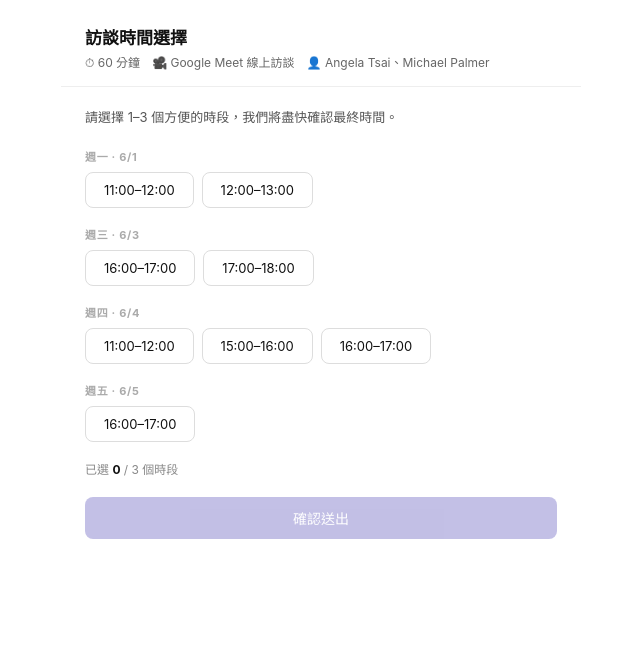
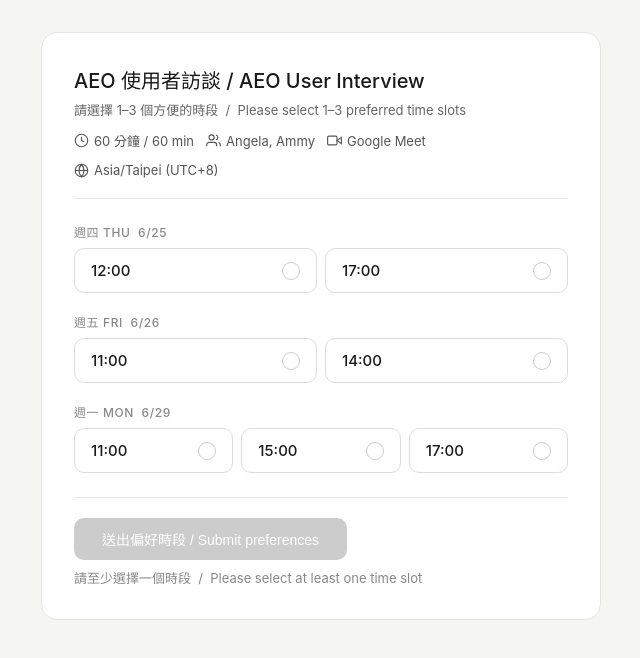
Before and after one commit to angela-tsai-appier/interview-scheduler, a plain HTML site: page index.html in a window 1280 px wide. Shown: the whole page, without its empty margins (319-959 px from the left). Drawn offline with Linux system fonts and the light colour scheme.

Commit message:
Update index.html

```diff
--- a/index.html
+++ b/index.html
@@ -3,112 +3,149 @@
 <head>
 <meta charset="UTF-8">
 <meta name="viewport" content="width=device-width, initial-scale=1.0">
-<title>訪談時間選擇</title>
+<title>AEO 訪談時段選擇 / AEO Interview Scheduler</title>
 <style>
   * { box-sizing: border-box; margin: 0; padding: 0; }
-body { font-family: -apple-system, BlinkMacSystemFont, 'Segoe UI', sans-serif; background: #fff; color: #111; max-width: 520px; margin: 0 auto; padding: 0 0 40px; }
-.header { padding: 24px 24px 16px; border-bottom: 1px solid #eee; }
-.header h1 { font-size: 17px; font-weight: 600; margin-bottom: 4px; }
-.header .sub { font-size: 13px; color: #888; margin-bottom: 12px; }
+  body { font-family: -apple-system, BlinkMacSystemFont, 'Segoe UI', sans-serif; background: #f5f5f3; color: #1a1a1a; padding: 2rem 1rem; }
+  .container { max-width: 560px; margin: 0 auto; background: #fff; border-radius: 16px; padding: 2rem; border: 1px solid #e5e5e2; }
+  .header { border-bottom: 1px solid #e5e5e2; padding-bottom: 1.25rem; margin-bottom: 1.5rem; }
+  .title { font-size: 20px; font-weight: 500; margin-bottom: 6px; }
+  .subtitle { font-size: 13px; color: #666; margin-bottom: 12px; }
   .meta { display: flex; flex-wrap: wrap; gap: 12px; }
-.meta-item { font-size: 12px; color: #666; }
-.body { padding: 20px 24px; }
-.intro { font-size: 13px; color: #555; margin-bottom: 20px; line-height: 1.6; }
-.day-group { margin-bottom: 18px; }
-.day-label { font-size: 11px; font-weight: 700; color: #aaa; text-transform: uppercase; letter-spacing: .06em; margin-bottom: 8px; }
-.slots { display: flex; flex-wrap: wrap; gap: 8px; }
-.slot { padding: 9px 18px; border: 1.5px solid #ddd; border-radius: 8px; font-size: 13px; cursor: pointer; user-select: none; transition: all .15s; background: #fff; }
-.slot:hover { border-color: #7C6EF0; background: #F5F3FF; }
-.slot.selected { border-color: #534AB7; background: #EEEDFE; color: #26215C; font-weight: 500; }
-.slot.disabled { opacity: .35; pointer-events: none; }
-.counter { font-size: 12px; color: #888; margin-top: 8px; }
-.counter b { color: #111; }
-.footer { padding: 0 24px; }
-.btn { width: 100%; padding: 11px; font-size: 14px; font-weight: 500; border: none; border-radius: 8px; cursor: pointer; background: #534AB7; color: #fff; transition: opacity .15s; }
-.btn:disabled { opacity: .35; cursor: not-allowed; }
-.btn:not(:disabled):hover { opacity: .88; }
-.success { margin-top: 14px; padding: 14px 16px; background: #f5f5f5; border-radius: 8px; font-size: 13px; display: none; }
-.success.show { display: block; }
-.success strong { display: block; margin-bottom: 8px; }
-.success ul { padding-left: 16px; line-height: 2; color: #444; }
-.thanks { margin-top: 10px; font-size: 12px; color: #999; line-height: 1.7; }
+  .meta-item { display: flex; align-items: center; gap: 5px; font-size: 13px; color: #555; }
+  .meta-item svg { width: 15px; height: 15px; stroke: currentColor; fill: none; stroke-width: 1.8; flex-shrink: 0; }
+  .day-group { margin-bottom: 1.25rem; }
+  .day-label { font-size: 12px; font-weight: 500; color: #888; letter-spacing: 0.05em; text-transform: uppercase; margin-bottom: 8px; }
+  .slots { display: grid; grid-template-columns: repeat(auto-fit, minmax(130px, 1fr)); gap: 8px; }
+  .slot { background: #fff; border: 1px solid #ddd; border-radius: 10px; padding: 12px 16px; cursor: pointer; transition: all 0.15s; display: flex; align-items: center; gap: 10px; user-select: none; }
+  .slot:hover { border-color: #999; background: #f9f9f8; }
+  .slot.selected { border: 2px solid #185FA5; background: #EBF3FC; }
+  .slot-time { font-size: 15px; font-weight: 500; color: #1a1a1a; }
+  .slot.selected .slot-time { color: #185FA5; }
+  .check { width: 18px; height: 18px; border-radius: 50%; border: 1.5px solid #ccc; margin-left: auto; flex-shrink: 0; display: flex; align-items: center; justify-content: center; transition: all 0.15s; }
+  .slot.selected .check { background: #185FA5; border-color: #185FA5; }
+  .check svg { display: none; width: 10px; height: 10px; stroke: white; fill: none; stroke-width: 2.5; }
+  .slot.selected .check svg { display: block; }
+  .submit-area { margin-top: 1.5rem; padding-top: 1.25rem; border-top: 1px solid #e5e5e2; }
+  .submit-btn { background: #185FA5; color: white; border: none; border-radius: 10px; padding: 11px 28px; font-size: 14px; font-weight: 500; cursor: pointer; transition: background 0.15s; }
+  .submit-btn:hover { background: #0C447C; }
+  .submit-btn:disabled { background: #ccc; cursor: not-allowed; }
+  .hint { font-size: 13px; color: #888; margin-top: 8px; }
+  .success { display: none; text-align: center; padding: 2rem; }
+  .success-icon { font-size: 40px; margin-bottom: 12px; }
+  .success h2 { font-size: 18px; font-weight: 500; margin-bottom: 8px; }
+  .success p { font-size: 14px; color: #555; line-height: 1.6; }
 </style>
 </head>
 <body>
+<div class="container">
   <div class="header">
-  <h1>訪談時間選擇</h1>
+    <p class="title">AEO 使用者訪談&nbsp;/&nbsp;AEO User Interview</p>
+    <p class="subtitle">請選擇 1–3 個方便的時段 &nbsp;/&nbsp; Please select 1–3 preferred time slots</p>
     <div class="meta">
-    <div class="meta-item">⏱ 60 分鐘</div>
-    <div class="meta-item">🎥 Google Meet 線上訪談</div>
-    <div class="meta-item">👤 Angela Tsai、Michael Palmer</div>
+      <span class="meta-item">
+        <svg viewBox="0 0 24 24"><circle cx="12" cy="12" r="10"/><polyline points="12 6 12 12 16 14"/></svg>
+        60 分鐘 / 60 min
+      </span>
+      <span class="meta-item">
+        <svg viewBox="0 0 24 24"><path d="M17 21v-2a4 4 0 0 0-4-4H5a4 4 0 0 0-4 4v2"/><circle cx="9" cy="7" r="4"/><path d="M23 21v-2a4 4 0 0 0-3-3.87"/><path d="M16 3.13a4 4 0 0 1 0 7.75"/></svg>
+        Angela, Ammy
+      </span>
+      <span class="meta-item">
+        <svg viewBox="0 0 24 24"><polygon points="23 7 16 12 23 17 23 7"/><rect x="1" y="5" width="15" height="14" rx="2" ry="2"/></svg>
+        Google Meet
+      </span>
+      <span class="meta-item">
+        <svg viewBox="0 0 24 24"><circle cx="12" cy="12" r="10"/><line x1="2" y1="12" x2="22" y2="12"/><path d="M12 2a15.3 15.3 0 0 1 4 10 15.3 15.3 0 0 1-4 10 15.3 15.3 0 0 1-4-10 15.3 15.3 0 0 1 4-10z"/></svg>
+        Asia/Taipei (UTC+8)
+      </span>
     </div>
   </div>
-<div class="body">
-  <p class="intro">請選擇 1–3 個方便的時段，我們將盡快確認最終時間。</p>
 
+  <div id="form-area">
     <div class="day-group">
-    <div class="day-label">週一 · 6/1</div>
+      <div class="day-label">週四 Thu &nbsp;6/25</div>
       <div class="slots">
-      <div class="slot" data-label="6/1（週一）11:00–12:00" onclick="toggle(this)">11:00–12:00</div>
-      <div class="slot" data-label="6/1（週一）12:00–13:00" onclick="toggle(this)">12:00–13:00</div>
+        <div class="slot" data-time="2026-06-25T12:00" onclick="toggle(this)">
+          <span class="slot-time">12:00</span>
+          <span class="check"><svg viewBox="0 0 12 12"><polyline points="1.5,6 5,9.5 10.5,2.5"/></svg></span>
+        </div>
+        <div class="slot" data-time="2026-06-25T17:00" onclick="toggle(this)">
+          <span class="slot-time">17:00</span>
+          <span class="check"><svg viewBox="0 0 12 12"><polyline points="1.5,6 5,9.5 10.5,2.5"/></svg></span>
+        </div>
       </div>
     </div>
 
     <div class="day-group">
-    <div class="day-label">週三 · 6/3</div>
+      <div class="day-label">週五 Fri &nbsp;6/26</div>
       <div class="slots">
-      <div class="slot" data-label="6/3（週三）16:00–17:00" onclick="toggle(this)">16:00–17:00</div>
-      <div class="slot" data-label="6/3（週三）17:00–18:00" onclick="toggle(this)">17:00–18:00</div>
+        <div class="slot" data-time="2026-06-26T11:00" onclick="toggle(this)">
+          <span class="slot-time">11:00</span>
+          <span class="check"><svg viewBox="0 0 12 12"><polyline points="1.5,6 5,9.5 10.5,2.5"/></svg></span>
+        </div>
+        <div class="slot" data-time="2026-06-26T14:00" onclick="toggle(this)">
+          <span class="slot-time">14:00</span>
+          <span class="check"><svg viewBox="0 0 12 12"><polyline points="1.5,6 5,9.5 10.5,2.5"/></svg></span>
+        </div>
       </div>
     </div>
 
     <div class="day-group">
-    <div class="day-label">週四 · 6/4</div>
+      <div class="day-label">週一 Mon &nbsp;6/29</div>
       <div class="slots">
-      <div class="slot" data-label="6/4（週四）11:00–12:00" onclick="toggle(this)">11:00–12:00</div>
-      <div class="slot" data-label="6/4（週四）15:00–16:00" onclick="toggle(this)">15:00–16:00</div>
-      <div class="slot" data-label="6/4（週四）16:00–17:00" onclick="toggle(this)">16:00–17:00</div>
+        <div class="slot" data-time="2026-06-29T11:00" onclick="toggle(this)">
+          <span class="slot-time">11:00</span>
+          <span class="check"><svg viewBox="0 0 12 12"><polyline points="1.5,6 5,9.5 10.5,2.5"/></svg></span>
+        </div>
+        <div class="slot" data-time="2026-06-29T15:00" onclick="toggle(this)">
+          <span class="slot-time">15:00</span>
+          <span class="check"><svg viewBox="0 0 12 12"><polyline points="1.5,6 5,9.5 10.5,2.5"/></svg></span>
+        </div>
+        <div class="slot" data-time="2026-06-29T17:00" onclick="toggle(this)">
+          <span class="slot-time">17:00</span>
+          <span class="check"><svg viewBox="0 0 12 12"><polyline points="1.5,6 5,9.5 10.5,2.5"/></svg></span>
+        </div>
       </div>
     </div>
 
-  <div class="day-group">
-    <div class="day-label">週五 · 6/5</div>
-    <div class="slots">
-      <div class="slot" data-label="6/5（週五）16:00–17:00" onclick="toggle(this)">16:00–17:00</div>
+    <div class="submit-area">
+      <button class="submit-btn" id="submit-btn" disabled onclick="handleSubmit()">送出偏好時段 / Submit preferences</button>
+      <p class="hint" id="hint-msg">請至少選擇一個時段 &nbsp;/&nbsp; Please select at least one time slot</p>
     </div>
   </div>
 
-  <p class="counter">已選 <b id="cnt">0</b> / 3 個時段</p>
-</div>
-<div class="footer">
-  <button class="btn" id="submitBtn" disabled onclick="submit()">確認送出</button>
-  <div class="success" id="success">
-    <strong>✅ 感謝您的選擇！</strong>
-    <ul id="selectedList"></ul>
-    <p class="thanks">我們將在一個工作天內寄送確認信至您的信箱。</p>
+  <div class="success" id="success-msg">
+    <div class="success-icon">✅</div>
+    <h2>感謝您的選擇！<br>Thank you!</h2>
+    <p>我們將盡快確認時段並寄送確認信。<br>We will confirm your selected time(s) and send a confirmation email shortly.</p>
   </div>
 </div>
+
 <script>
-let selected = [];
+const selected = new Set();
+
 function toggle(el) {
-  const label = el.dataset.label;
-  if (el.classList.contains('selected')) {
+  const t = el.dataset.time;
+  if (selected.has(t)) {
+    selected.delete(t);
     el.classList.remove('selected');
-    selected = selected.filter(s => s !== label);
   } else {
-    if (selected.length >= 3) return;
+    if (selected.size >= 3) return;
+    selected.add(t);
     el.classList.add('selected');
-    selected.push(label);
   }
-  document.getElementById('cnt').textContent = selected.length;
-  document.getElementById('submitBtn').disabled = selected.length === 0;
+  const btn = document.getElementById('submit-btn');
+  const hint = document.getElementById('hint-msg');
+  btn.disabled = selected.size === 0;
+  hint.textContent = selected.size > 0
+    ? `已選擇 ${selected.size} 個時段 / ${selected.size} slot(s) selected`
+    : '請至少選擇一個時段 / Please select at least one time slot';
 }
-function submit() {
-  const list = document.getElementById('selectedList');
-  list.innerHTML = selected.map(s => `<li>${s}（台灣時間 UTC+8）</li>`).join('');
-  document.getElementById('success').classList.add('show');
-  document.getElementById('submitBtn').disabled = true;
-  document.querySelectorAll('.slot').forEach(s => s.classList.add('disabled'));
+
+function handleSubmit() {
+  document.getElementById('form-area').style.display = 'none';
+  document.getElementById('success-msg').style.display = 'block';
 }
 </script>
 </body>
```
Lines whose indentation alone changed are shown as unchanged.
